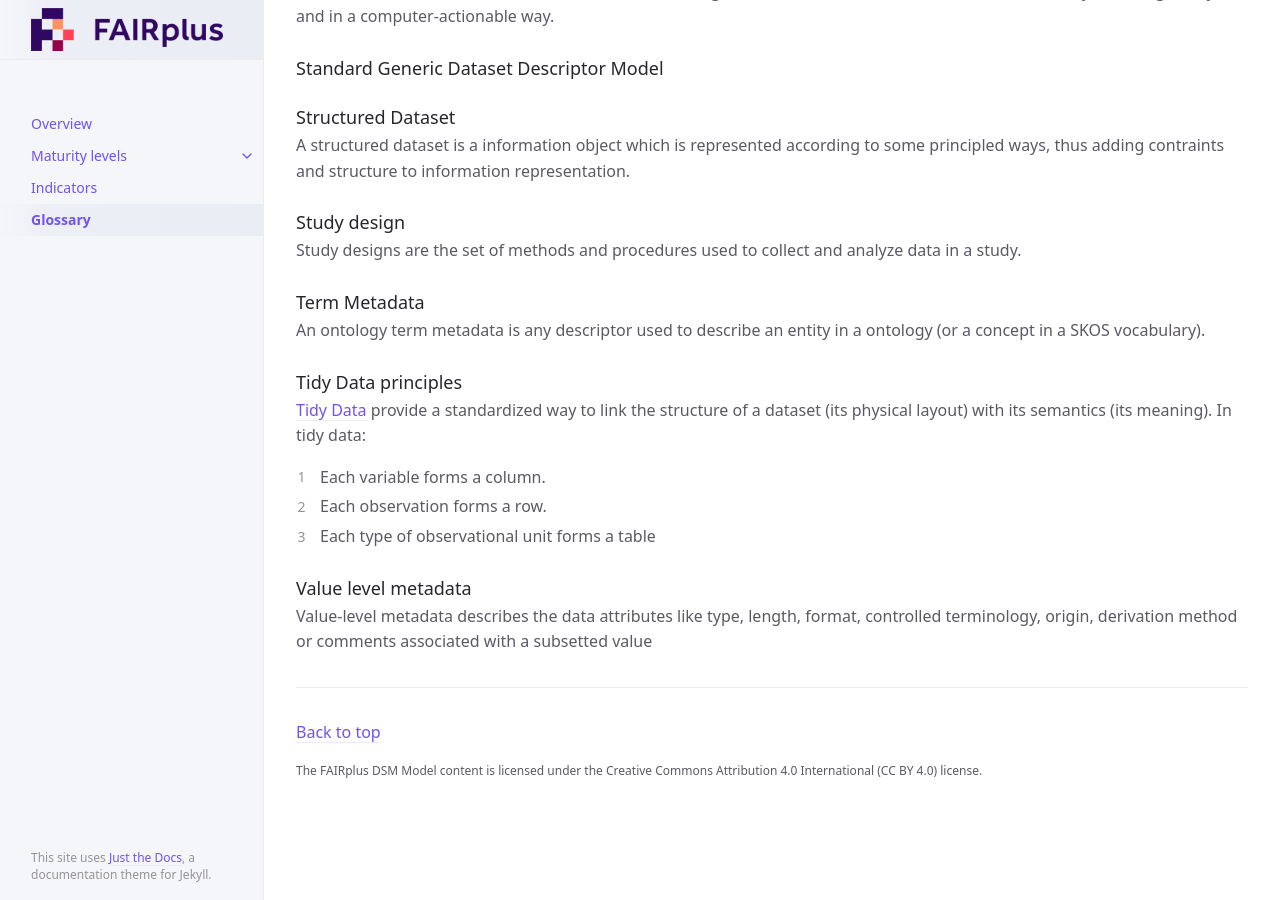
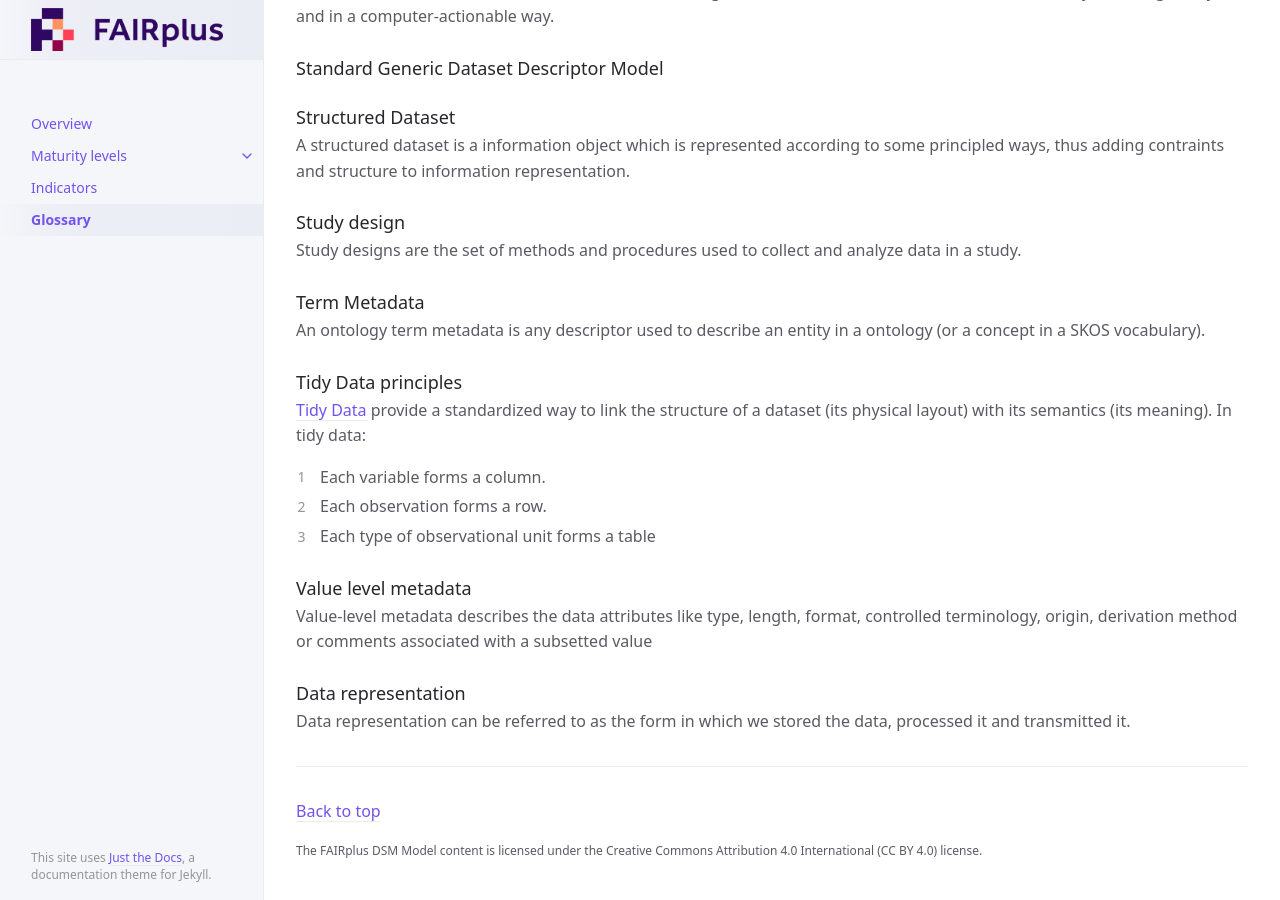
Before and after one commit to FAIRplus/Data-Maturity, a Jekyll site: the page built from docs/Glossary.md, in a window 1280 px wide and 900 px high, scrolled down 3902 px. Built offline with Jekyll 4.4.1, drawn with Linux system fonts in a browser that asks for light colours.

Commit message:
Update glossary

```diff
--- a/docs/Glossary.md
+++ b/docs/Glossary.md
@@ -134,3 +134,6 @@ An ontology term metadata is any descriptor used to describe an entity in a onto
 
 ### Value level metadata
 Value-level metadata describes the data attributes like type, length, format, controlled terminology, origin, derivation method or comments associated with a subsetted value
+
+### Data representation
+Data representation can be referred to as the form in which we stored the data, processed it and transmitted it.
```
